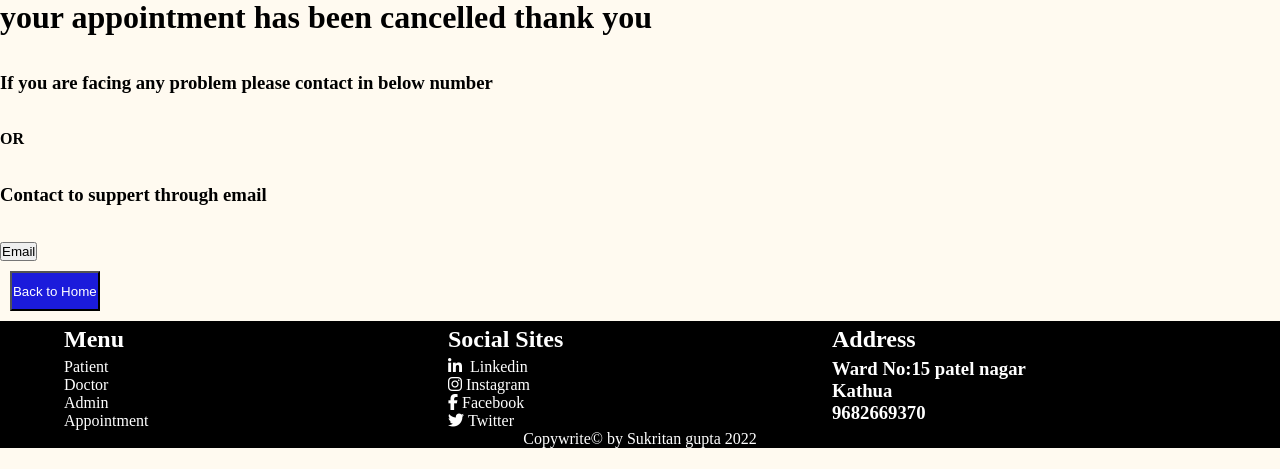
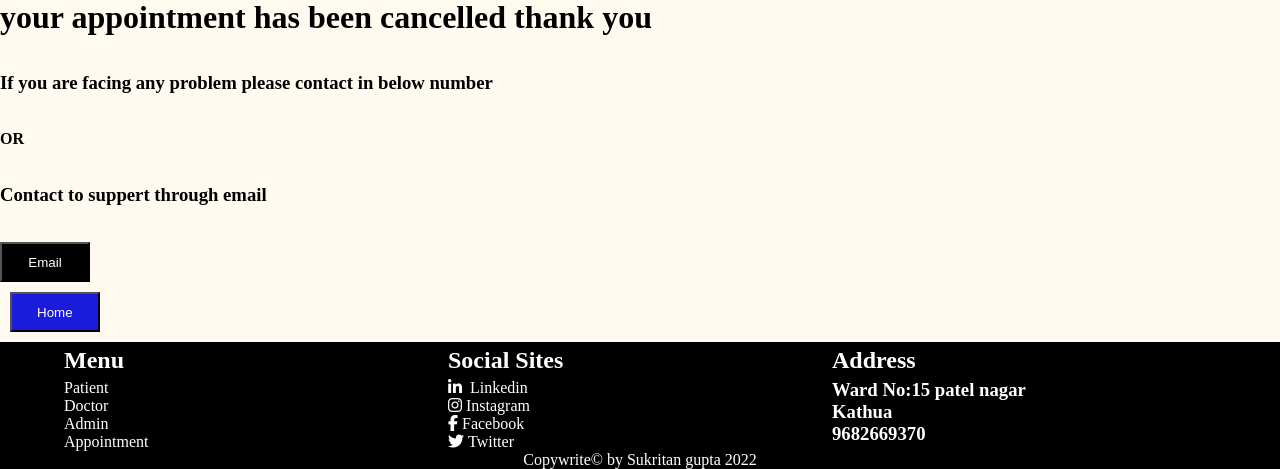
Before and after one commit to webdeveloper4gupta/Mahajan-clinic, a Django app: page /remove_cand/1 in a window 1280 px wide. Shown: the part 445-914 px from the top of the page. Before the commit the page ends 893 px from the top, so only its background shows below. Run offline with Django 4.2, Linux system fonts and the light colour scheme; tables that the repository leaves empty hold one stand-in row (values such as "Sample post"); data that the repository does not hold is empty; some libraries are stand-ins or nearby versions.

Commit message:
tcr projects

```diff
--- a/hospitalapp/static/css/style5.css
+++ b/hospitalapp/static/css/style5.css
@@ -13,11 +13,11 @@
     color:#fff;
 }
 #appointment-img{
-    width:99vw;
+    width:96vw;
     height:45vh;
 }
 #record-img{
-    width:99vw;
+    width:96vw;
     height:45vh;
 }
 .imgs{
--- a/hospitalapp/templates/administrator.html
+++ b/hospitalapp/templates/administrator.html
@@ -17,6 +17,6 @@
    </table>
 
 
-<button type="button"id="patient-back-btn"><a href="/" class="text-white text-decoration-none">Back to Home</a></button>
+<button type="button"id="patient-back-btn"><a href="/" class="text-white text-decoration-none"> Home</a></button>
 
 {% include 'footer.html' %}
--- a/hospitalapp/templates/adminpanel.html
+++ b/hospitalapp/templates/adminpanel.html
@@ -35,5 +35,5 @@
            <input type="submit" value="submit" id="sub">
            </fieldset>
        </form>
-       <button type="button" id="patient-back-btn"><a href="/" >Back to HOME</a></button>
+       <button type="button" id="patient-back-btn"><a href="/" > HOME</a></button>
        {% include 'footer.html' %}
--- a/hospitalapp/templates/appointment.html
+++ b/hospitalapp/templates/appointment.html
@@ -23,5 +23,5 @@
           <input type="submit" value="submit" id="sub">
 
       </form>
-      <button type="button" id="patient-back-btn"><a href="/" >Back to Home</a></button>
+      <button type="button" id="patient-back-btn"><a href="/" > Home</a></button>
       {% include 'footer.html' %}
--- a/hospitalapp/templates/appointment1.html
+++ b/hospitalapp/templates/appointment1.html
@@ -8,5 +8,5 @@
     <h2> Here is the your name please check correctly and if you want to cancel please click on Cancel button</h2><br><br>
     <strong> Name: </strong>   <strong>{{cand.name}}</strong><br><br>
      <a  href="/remove_cand/{{cand.id}}"><button type="button" id="cancel-btn"> Cancel </button></a><br><br>
-     <button type="button" id="patient-back-btn"><a href="/" class="text-white text-decoration-none">Back to home</a></button>
+     <button type="button" id="patient-back-btn"><a href="/" class="text-white text-decoration-none"> home</a></button>
      {% include 'footer.html' %}
--- a/hospitalapp/templates/data.html
+++ b/hospitalapp/templates/data.html
@@ -15,6 +15,6 @@
          {% endfor %}
     </table>
     <br><br>
-       <button type="button"id="patient-back-btn"><a href="/" >Back to Home</a></button>
+       <button type="button"id="patient-back-btn"><a href="/" >Home</a></button>
        <br><br>
        {% include 'footer.html' %}
--- a/hospitalapp/templates/details.html
+++ b/hospitalapp/templates/details.html
@@ -32,5 +32,5 @@
             <input type="submit" value="submit" id="sub">
 
         </form>
-        <button type="button" id="patient-back-btn"><a href="/" >Back to Home</a></button>
+        <button type="button" id="patient-back-btn"><a href="/" > Home</a></button>
         {% include 'footer.html' %}
--- a/hospitalapp/templates/details1.html
+++ b/hospitalapp/templates/details1.html
@@ -33,6 +33,6 @@
     </div>
 </div>
 
-       <button type="button" id="patient-back-btn"><a href="/" >Back to Home</a></button>
+       <button type="button" id="patient-back-btn"><a href="/" > Home</a></button>
        <script src="{% static '/js/script1.js' %}"></script>
        {% include 'footer.html' %}
--- a/hospitalapp/templates/patient.html
+++ b/hospitalapp/templates/patient.html
@@ -83,7 +83,7 @@
             <p id="aman11">A disease is a particular abnormal condition that negatively affects the structure or function of all or part of an organism,[1] and that is not immediately due to any external injury.[2][3] Diseases are often known to be medical conditions that are associated with specific signs and symptoms. A disease may be caused by external factors such as pathogens or by internal dysfunctions. For example, internal dysfunctions of the immune system can produce a variety of different diseases, including various forms of immunodeficiency, hypersensitivity, allergies and autoimmune disorders.</p>
         </div>
 
-        <button type="button" id="patient-back-btn"><a href="/" >Back to Home</a></button>
+        <button type="button" id="patient-back-btn"><a href="/" > Home</a></button>
         <script>
             $("#aman2").click(()=>{
                 $("#aman3").toggle();
--- a/hospitalapp/templates/remove.html
+++ b/hospitalapp/templates/remove.html
@@ -1,6 +1,15 @@
 
         {% include 'header.html' %}
         {% load static %}
+   <style>
+     #cancel-btn{
+       width:90px;
+       height:40px;
+       background-color:black;
+       color:white;
+     }
+   </style>
+
         <div>
             <img src="{% static '/image/hosp.jpeg' %}" class="imgs">
         </div>
@@ -8,6 +17,6 @@
        <h3>If you are facing any  problem please contact in below number</h3><br><br>
        <p><strong><h4>OR</h4></strong></p><br><br>
        <h3>Contact to suppert through email</h3><br><br>
-       <a href="mailto:developermahajan496@gmail.com" ><button type="button">Email</button></a><br>
-         <button type="button" id="patient-back-btn"><a href="/" >Back to Home</a></button>
+       <a href="mailto:developermahajan496@gmail.com" ><button type="button"id="cancel-btn">Email</button></a><br>
+         <button type="button" id="patient-back-btn"><a href="/" > Home</a></button>
          {% include 'footer.html' %}
```
Also changed, not shown: db.sqlite3.
